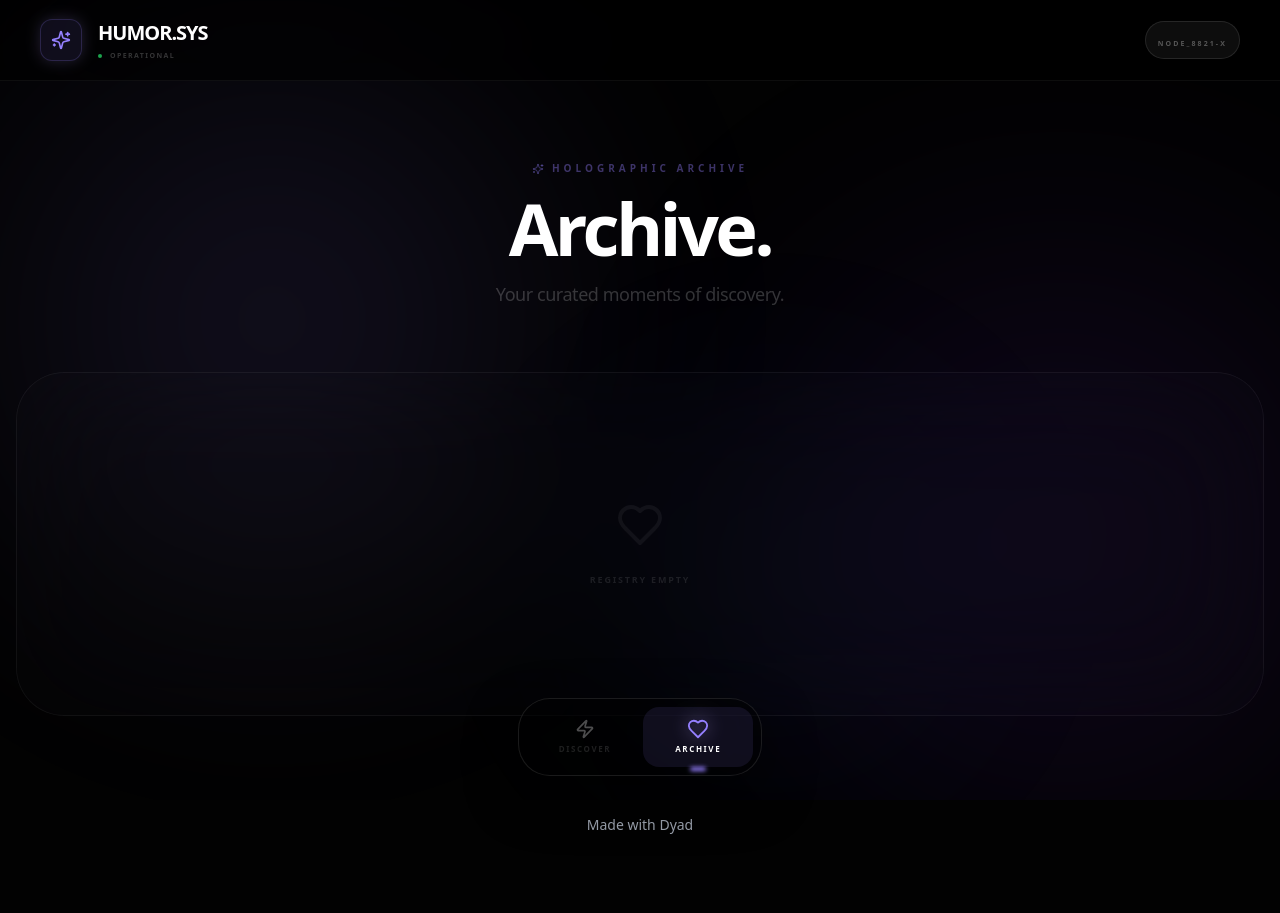
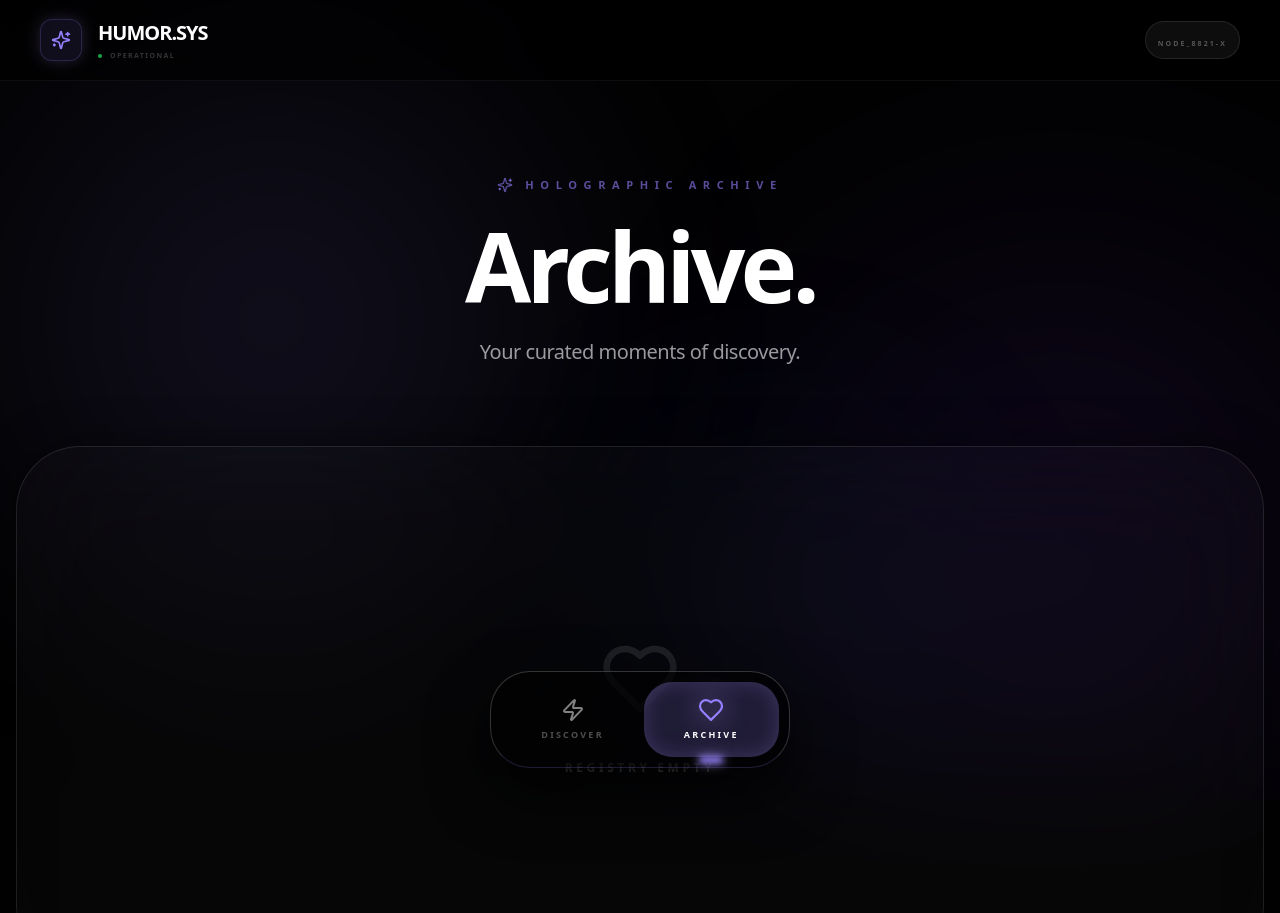
Before and after one commit to Sankalp17399/Humorbysankalp, a React (Vite) app: page /favorites in a window 1280 px wide. Shown: the top 913 px of the page. Built offline with nearby package versions, Linux system fonts and the light colour scheme.

Commit message:
[dyad] Updating footer credits and improving accessibility/brightness - wrote 4 file(s)

```diff
--- a/src/components/BottomNav.tsx
+++ b/src/components/BottomNav.tsx
@@ -25,43 +25,45 @@ const BottomNav: React.FC = () => {
   ];
 
   return (
-    <div className="fixed bottom-6 left-0 right-0 z-50 flex justify-center px-4 pointer-events-none">
-      <nav className="pointer-events-auto flex items-center bg-black/40 backdrop-blur-3xl border border-white/10 rounded-[2rem] p-2 shadow-[0_20px_50px_rgba(0,0,0,0.5)] overflow-hidden">
+    <div className="fixed bottom-8 left-0 right-0 z-50 flex justify-center px-4 pointer-events-none">
+      <nav className="pointer-events-auto flex items-center bg-black/60 backdrop-blur-3xl border border-white/20 rounded-[2.5rem] p-2.5 shadow-[0_25px_60px_rgba(0,0,0,0.8)] border-b-primary/20">
         {navItems.map((item) => (
           <NavLink
             key={item.to}
             to={item.to}
             className={({ isActive }) => cn(
-              "relative flex flex-col items-center justify-center px-8 py-3 rounded-2xl transition-all duration-500 group",
-              isActive ? "text-white" : "text-white/30 hover:text-white/50"
+              "relative flex flex-col items-center justify-center px-10 py-4 rounded-[1.75rem] transition-all duration-500 group",
+              isActive ? "text-white" : "text-white/50 hover:text-white/80"
             )}
           >
             {({ isActive }) => (
               <>
                 {isActive && (
-                  <div className="absolute inset-0 bg-primary/10 rounded-2xl animate-in fade-in zoom-in duration-500" />
+                  <div className="absolute inset-0 bg-primary/20 rounded-[1.75rem] animate-in fade-in zoom-in duration-500 shadow-[inset_0_0_20px_rgba(180,160,255,0.2)]" />
                 )}
-                <div className="relative flex flex-col items-center space-y-1">
+                <div className="relative flex flex-col items-center space-y-1.5">
                   <div className="relative">
                     <item.icon className={cn(
-                      "h-5 w-5 transition-all duration-500",
-                      isActive ? "text-primary drop-shadow-[0_0_8px_rgba(180,160,255,0.8)] scale-110" : "group-hover:scale-110"
+                      "h-6 w-6 transition-all duration-500",
+                      isActive
+                        ? "text-primary drop-shadow-[0_0_12px_rgba(180,160,255,1)] scale-110"
+                        : "group-hover:scale-110"
                     )} />
                     {item.badge !== undefined && item.badge > 0 && (
-                      <span className="absolute -top-1 -right-2 h-3.5 w-3.5 flex items-center justify-center bg-primary text-[8px] font-black text-black rounded-full shadow-[0_0_10px_rgba(180,160,255,0.5)]">
+                      <span className="absolute -top-1.5 -right-3 h-4.5 w-4.5 flex items-center justify-center bg-primary text-[9px] font-black text-black rounded-full shadow-[0_0_15px_rgba(180,160,255,0.8)] border border-black/20">
                         {item.badge}
                       </span>
                     )}
                   </div>
                   <span className={cn(
-                    "text-[8px] font-black uppercase tracking-[0.2em] transition-all duration-500",
-                    isActive ? "opacity-100" : "opacity-40"
+                    "text-[9px] font-black uppercase tracking-[0.25em] transition-all duration-500",
+                    isActive ? "opacity-100" : "opacity-60"
                   )}>
                     {item.label}
                   </span>
                 </div>
                 {isActive && (
-                  <div className="absolute -bottom-1 left-1/2 -translate-x-1/2 w-4 h-1 bg-primary rounded-full blur-[2px]" />
+                  <div className="absolute -bottom-1.5 left-1/2 -translate-x-1/2 w-6 h-1.5 bg-primary rounded-full blur-[3px] shadow-[0_0_10px_rgba(180,160,255,0.8)]" />
                 )}
               </>
             )}
--- a/src/components/JokeCard.tsx
+++ b/src/components/JokeCard.tsx
@@ -81,43 +81,43 @@ const JokeCard: React.FC = () => {
         }}
         className="w-full relative transition-transform duration-300 preserve-3d"
       >
-        <Card className="relative border border-white/10 bg-white/[0.01] backdrop-blur-[40px] sm:backdrop-blur-[80px] shadow-[0_0_50px_rgba(0,0,0,0.5)] sm:shadow-[0_0_80px_rgba(0,0,0,0.8)] rounded-[1.5rem] sm:rounded-[2.5rem] overflow-hidden group">
+        <Card className="relative border border-white/20 bg-white/[0.03] backdrop-blur-[40px] sm:backdrop-blur-[80px] shadow-[0_0_50px_rgba(0,0,0,0.5)] sm:shadow-[0_0_80px_rgba(0,0,0,0.8)] rounded-[2rem] sm:rounded-[3rem] overflow-hidden group">
           {!isMobile && (
             <div
               className="pointer-events-none absolute -inset-px z-30 transition-opacity duration-500 opacity-0 group-hover:opacity-100"
               style={{
-                background: `radial-gradient(350px circle at ${glowPosition.x}px ${glowPosition.y}px, rgba(255,255,255,0.06), transparent 40%)`,
+                background: `radial-gradient(350px circle at ${glowPosition.x}px ${glowPosition.y}px, rgba(255,255,255,0.1), transparent 40%)`,
               }}
             />
           )}
 
-          <div className="absolute inset-0 bg-gradient-to-br from-primary/5 via-transparent to-transparent opacity-40 z-0" />
+          <div className="absolute inset-0 bg-gradient-to-br from-primary/10 via-transparent to-transparent opacity-40 z-0" />
 
-          <CardHeader className="relative flex flex-row items-center justify-between p-6 sm:p-8 pb-0 z-10">
+          <CardHeader className="relative flex flex-row items-center justify-between p-7 sm:p-10 pb-0 z-10">
             <div className="flex items-center space-x-2 sm:space-x-3">
-              <div className="h-1.5 w-1.5 bg-primary rounded-full animate-pulse" />
+              <div className="h-2 w-2 bg-primary rounded-full animate-pulse shadow-[0_0_8px_rgba(180,160,255,1)]" />
               <div className="flex flex-col">
-                <span className="text-white/20 text-[7px] sm:text-[9px] font-black uppercase tracking-[0.3em]">Entry_{joke?.id || "0000"}</span>
+                <span className="text-white/60 text-[8px] sm:text-[10px] font-black uppercase tracking-[0.3em]">Entry_{joke?.id || "0000"}</span>
               </div>
             </div>
-            <div className="flex items-center space-x-1.5 sm:space-x-2">
+            <div className="flex items-center space-x-2 sm:space-x-3">
               <button
                 onClick={handleShare}
-                className="p-2 sm:p-3 rounded-lg sm:rounded-xl bg-white/5 text-white/30 hover:text-white transition-all active:scale-90"
+                className="p-2.5 sm:p-3.5 rounded-xl sm:rounded-2xl bg-white/10 text-white/60 hover:text-white transition-all active:scale-90 border border-white/5"
               >
-                {copied ? <Check className="h-3.5 w-3.5 sm:h-4 sm:w-4 text-green-400" /> : <Share2 className="h-3.5 w-3.5 sm:h-4 sm:w-4" />}
+                {copied ? <Check className="h-4 w-4 sm:h-5 sm:w-5 text-green-400" /> : <Share2 className="h-4 w-4 sm:h-5 sm:w-5" />}
               </button>
               {joke && (
                 <button
                   onClick={(e) => { e.stopPropagation(); toggleFavorite(joke); }}
-                  className="p-2 sm:p-3 rounded-lg sm:rounded-xl bg-white/5 transition-all active:scale-90"
+                  className="p-2.5 sm:p-3.5 rounded-xl sm:rounded-2xl bg-white/10 transition-all active:scale-90 border border-white/5"
                 >
                   <Heart
                     className={cn(
-                      "h-3.5 w-3.5 sm:h-4 sm:w-4 transition-all",
+                      "h-4 w-4 sm:h-5 sm:w-5 transition-all duration-500",
                       currentJokeIsFavorite
-                        ? "fill-primary text-primary drop-shadow-[0_0_8px_rgba(180,160,255,0.6)]"
-                        : "text-white/20 hover:text-white/50"
+                        ? "fill-primary text-primary drop-shadow-[0_0_12px_rgba(180,160,255,1)]"
+                        : "text-white/60 hover:text-white"
                     )}
                   />
                 </button>
@@ -125,19 +125,19 @@ const JokeCard: React.FC = () => {
             </div>
           </CardHeader>
 
-          <CardContent className="relative min-h-[180px] sm:min-h-[260px] flex flex-col justify-center px-6 sm:px-12 py-6 sm:py-8 z-10">
+          <CardContent className="relative min-h-[200px] sm:min-h-[280px] flex flex-col justify-center px-8 sm:px-14 py-8 sm:py-10 z-10">
             {isLoading || isFetching ? (
               <div className="space-y-4 sm:space-y-6">
-                <div className="h-5 sm:h-8 w-3/4 bg-white/5 rounded-full shimmer" />
-                <div className="h-8 sm:h-12 w-full bg-white/5 rounded-xl shimmer" />
+                <div className="h-6 sm:h-9 w-3/4 bg-white/10 rounded-full shimmer" />
+                <div className="h-10 sm:h-14 w-full bg-white/10 rounded-2xl shimmer" />
               </div>
             ) : joke ? (
-              <div className="space-y-6 sm:space-y-10">
-                <h2 className="text-lg sm:text-2xl lg:text-3xl font-semibold leading-snug tracking-tight text-white/90">
+              <div className="space-y-8 sm:space-y-12">
+                <h2 className="text-xl sm:text-3xl lg:text-4xl font-bold leading-tight tracking-tight text-white">
                   {joke.setup}
                 </h2>
                 <div className="animate-in fade-in slide-in-from-bottom-4 duration-500">
-                  <p className="text-2xl sm:text-4xl lg:text-5xl font-black bg-clip-text text-transparent bg-gradient-to-r from-white via-primary to-white/20 leading-tight tracking-tighter">
+                  <p className="text-3xl sm:text-5xl lg:text-6xl font-black bg-clip-text text-transparent bg-gradient-to-r from-white via-primary to-white leading-tight tracking-tighter">
                     {joke.punchline}
                   </p>
                 </div>
@@ -145,13 +145,13 @@ const JokeCard: React.FC = () => {
             ) : null}
           </CardContent>
 
-          <CardFooter className="relative p-6 sm:p-8 pt-0 z-10">
+          <CardFooter className="relative p-7 sm:p-10 pt-0 z-10">
             <Button
               onClick={handleFetchNewJoke}
               disabled={isFetching}
-              className="w-full h-12 sm:h-16 rounded-xl sm:rounded-2xl bg-white text-black hover:bg-white/90 font-black text-[10px] sm:text-xs uppercase tracking-[0.2em] transition-all active:scale-[0.97] shadow-lg"
+              className="w-full h-14 sm:h-20 rounded-2xl sm:rounded-3xl bg-white text-black hover:bg-white/90 font-black text-[11px] sm:text-[13px] uppercase tracking-[0.25em] transition-all active:scale-[0.97] shadow-xl"
             >
-              {isFetching ? <Loader2 className="h-4 w-4 animate-spin" /> : "Discover Next"}
+              {isFetching ? <Loader2 className="h-5 w-5 animate-spin" /> : "Discover Next"}
             </Button>
           </CardFooter>
         </Card>
--- a/src/components/made-with-dyad.tsx
+++ b/src/components/made-with-dyad.tsx
@@ -1,14 +1,9 @@
 export const MadeWithDyad = () => {
   return (
-    <div className="p-4 text-center">
-      <a
-        href="https://www.dyad.sh/"
-        target="_blank"
-        rel="noopener noreferrer"
-        className="text-sm text-gray-500 hover:text-gray-700 dark:text-gray-400 dark:hover:text-gray-200"
-      >
-        Made with Dyad
-      </a>
+    <div className="p-6 text-center pb-36">
+      <p className="text-xs font-medium text-white/40 tracking-widest uppercase">
+        Made with ❤️ by <span className="text-primary/80 font-black">Sankalp</span>
+      </p>
     </div>
   );
 };
--- a/src/pages/Favorites.tsx
+++ b/src/pages/Favorites.tsx
@@ -9,43 +9,43 @@ const Favorites: React.FC = () => {
   const { favorites, toggleFavorite } = useFavorites();
 
   return (
-    <div className="w-full max-w-7xl mx-auto space-y-8 sm:space-y-16 py-6 sm:py-12 px-4 sm:px-0 animate-in fade-in duration-700">
-      <div className="text-center space-y-3 sm:space-y-4">
-        <div className="flex items-center justify-center space-x-2 text-primary/40 text-[8px] sm:text-[10px] font-black uppercase tracking-[0.4em]">
-          <Sparkles className="h-3 w-3" />
+    <div className="w-full max-w-7xl mx-auto space-y-10 sm:space-y-20 py-8 sm:py-16 px-4 sm:px-0 animate-in fade-in duration-700">
+      <div className="text-center space-y-4 sm:space-y-6">
+        <div className="flex items-center justify-center space-x-3 text-primary/60 text-[9px] sm:text-[11px] font-black uppercase tracking-[0.4em] sm:tracking-[0.6em]">
+          <Sparkles className="h-3.5 w-3.5 sm:h-4 sm:w-4" />
           <span>Holographic Archive</span>
         </div>
-        <h1 className="text-3xl sm:text-7xl font-black tracking-tighter text-white">Archive.</h1>
-        <p className="text-white/20 text-xs sm:text-lg font-medium tracking-tight">Your curated moments of discovery.</p>
+        <h1 className="text-4xl sm:text-8xl font-black tracking-tighter text-white">Archive.</h1>
+        <p className="text-white/60 text-sm sm:text-xl font-medium tracking-tight">Your curated moments of discovery.</p>
       </div>
 
       {favorites.length === 0 ? (
-        <div className="flex flex-col items-center justify-center p-16 sm:p-32 border border-white/5 bg-white/[0.01] rounded-[1.5rem] sm:rounded-[3rem] backdrop-blur-3xl">
-          <Heart className="h-8 w-8 sm:h-12 sm:w-12 text-white/5 mb-4 sm:mb-6" />
-          <p className="text-white/10 font-bold uppercase tracking-[0.2em] text-[8px] sm:text-[9px]">Registry Empty</p>
+        <div className="flex flex-col items-center justify-center p-24 sm:p-48 border border-white/10 bg-white/[0.02] rounded-[2.5rem] sm:rounded-[4rem] backdrop-blur-3xl shadow-[0_0_40px_rgba(0,0,0,0.5)]">
+          <Heart className="h-12 w-12 sm:h-20 sm:w-20 text-white/10 mb-8 sm:mb-10" />
+          <p className="text-white/30 font-bold uppercase tracking-[0.3em] text-[10px] sm:text-[12px]">Registry Empty</p>
         </div>
       ) : (
-        <div className="grid gap-4 sm:gap-6 grid-cols-1 md:grid-cols-2 lg:grid-cols-3">
+        <div className="grid gap-6 sm:gap-10 grid-cols-1 md:grid-cols-2 lg:grid-cols-3">
           {favorites.map((joke, index) => (
             <Card
               key={joke.id}
               style={{ animationDelay: `${index * 50}ms` }}
-              className="animate-in fade-in slide-in-from-bottom-4 duration-500 fill-mode-both border border-white/10 bg-white/[0.02] backdrop-blur-2xl rounded-xl sm:rounded-[1.5rem] overflow-hidden group hover:border-white/20 transition-all"
+              className="animate-in fade-in slide-in-from-bottom-6 duration-700 fill-mode-both border border-white/20 bg-white/[0.03] backdrop-blur-2xl rounded-2xl sm:rounded-[2.5rem] overflow-hidden group hover:border-primary/40 transition-all shadow-[0_15px_40px_rgba(0,0,0,0.4)]"
             >
-              <CardHeader className="flex flex-row items-center justify-between p-5 sm:p-6 pb-2">
-                <span className="text-[7px] sm:text-[8px] font-black uppercase tracking-[0.2em] text-white/10">ID_#{joke.id}</span>
+              <CardHeader className="flex flex-row items-center justify-between p-7 sm:p-10 pb-4">
+                <span className="text-[8px] sm:text-[10px] font-black uppercase tracking-[0.3em] text-white/40">ID_#{joke.id}</span>
                 <button
                   onClick={() => toggleFavorite(joke)}
-                  className="p-1.5 rounded-lg bg-white/0 hover:bg-white/5 text-white/10 hover:text-destructive transition-all"
+                  className="p-2.5 rounded-xl bg-white/0 hover:bg-white/10 text-white/30 hover:text-red-500 transition-all border border-transparent hover:border-red-500/20"
                 >
-                  <Trash2 className="h-3.5 w-3.5" />
+                  <Trash2 className="h-4.5 w-4.5" />
                 </button>
               </CardHeader>
-              <CardContent className="p-5 sm:p-6 pt-0 space-y-3 sm:space-y-5">
-                <p className="text-base sm:text-xl font-semibold text-white/80 leading-snug tracking-tight">
+              <CardContent className="p-7 sm:p-10 pt-0 space-y-4 sm:space-y-8">
+                <p className="text-lg sm:text-2xl font-bold text-white leading-snug tracking-tight">
                   {joke.setup}
                 </p>
-                <p className="text-xl sm:text-2xl font-black text-primary tracking-tighter">
+                <p className="text-2xl sm:text-4xl font-black text-primary tracking-tighter drop-shadow-[0_0_10px_rgba(180,160,255,0.4)]">
                   {joke.punchline}
                 </p>
               </CardContent>
```
